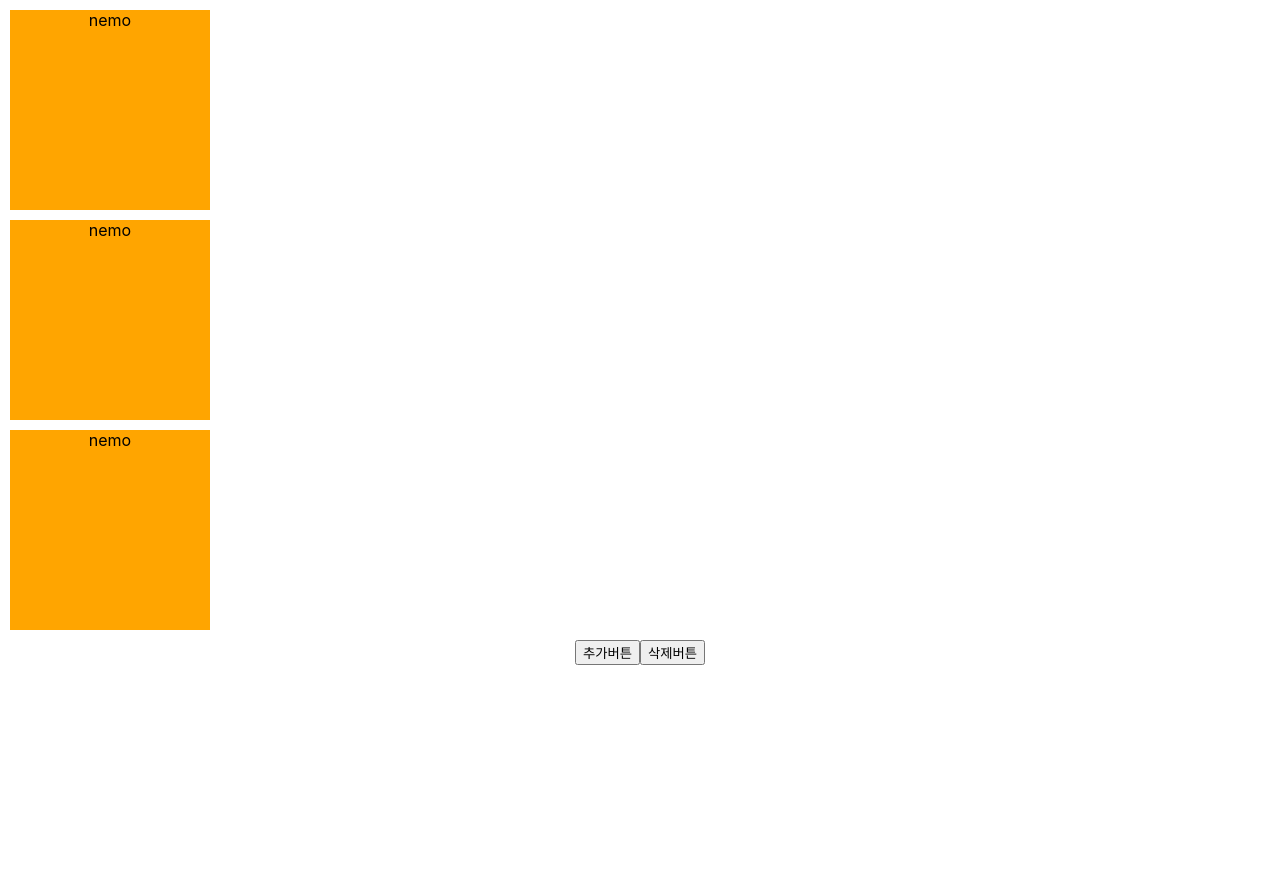
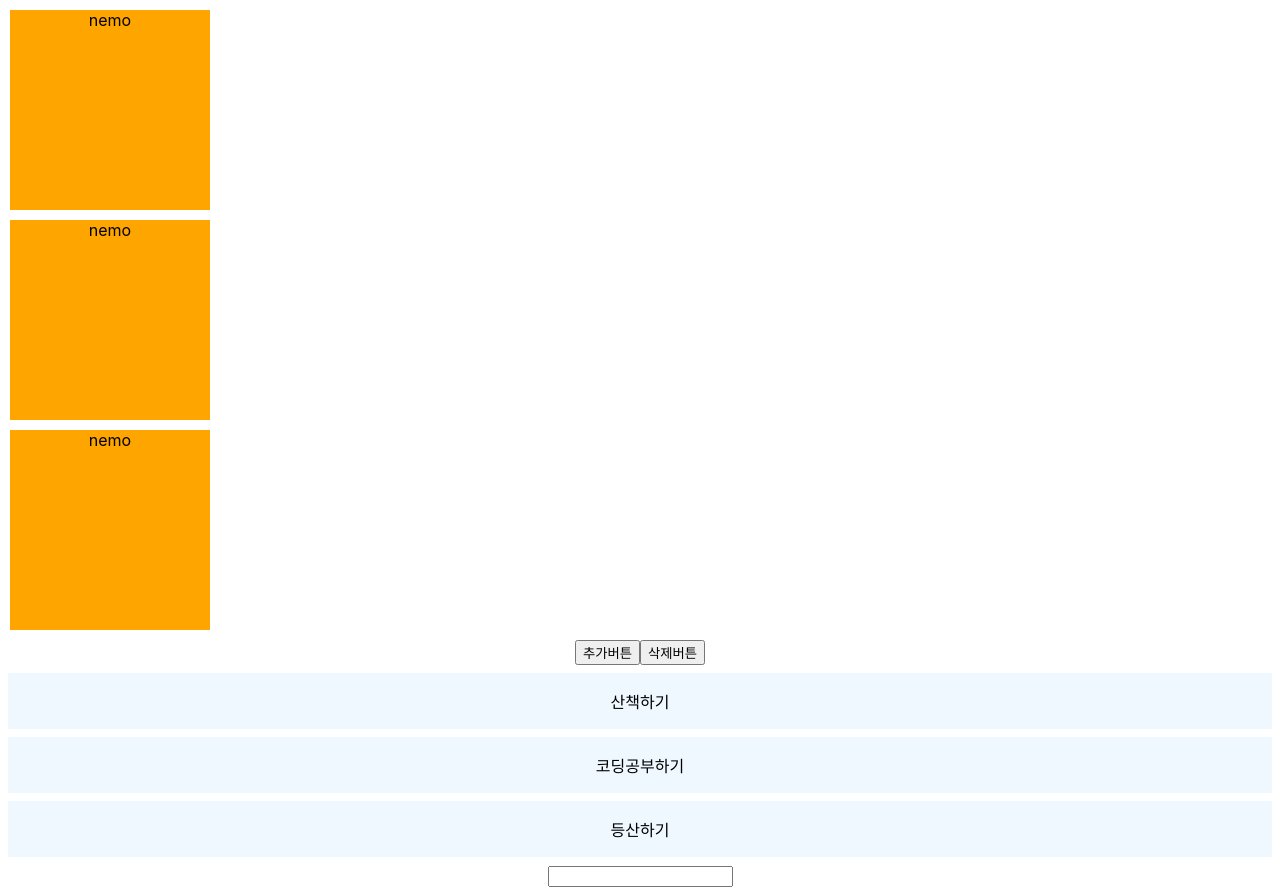
Before and after one commit to JONGGILLee/sparta_react_mytest4, a React (Create React App) app: page / in a window 1280 px wide. Before the commit the page ends 800 px from the top, so only its background shows below. Built offline with nearby package versions, Linux system fonts and the light colour scheme.

Commit message:
2-10강 useRef 라는 리액트 훅을 이용해 돔 요소 가져오기

```diff
--- a/package.json
+++ b/package.json
@@ -9,6 +9,7 @@
     "react": "^18.0.0",
     "react-dom": "^18.0.0",
     "react-scripts": "5.0.0",
+    "styled-components": "^5.3.5",
     "web-vitals": "^2.1.0"
   },
   "scripts": {
--- a/src/App.js
+++ b/src/App.js
@@ -1,12 +1,19 @@
 import "./App.css";
 import React from "react";
+import styled from "styled-components";
 import Nemo from "./Nemo";
+import Button from "./Button";
+
+const list = ["산책하기", "코딩공부하기", "등산하기"];
 
 const App = () => {
   return (
-    <div className="App">
-      <Nemo />
-    </div>
+    <>
+      <div className="App">
+        <Nemo />
+        <Button list={list} />
+      </div>
+    </>
   );
 };
 
--- a/src/Button.js
+++ b/src/Button.js
@@ -1,7 +1,41 @@
 import React from "react";
+import styled from "styled-components";
 
-const Button = () => {
-  return null;
+const Button = ({ list }) => {
+  const my_lists = list;
+  const my_wrap = React.useRef(null);
+
+  console.log(my_wrap); // 콘솔로 확인해봐요!
+
+  window.setTimeout(() => {
+    // 1초 뒤에는?!
+    console.log(my_wrap);
+  }, 1000);
+  return (
+    <>
+      <div ref={my_wrap}>
+        {my_lists.map((list, index) => {
+          return <ItemStyle key={index}>{list}</ItemStyle>;
+        })}
+      </div>
+
+      <div align="center">
+        <input
+          type="text"
+          ref={my_wrap}
+          onChange={() => {
+            console.log(my_wrap.current.value);
+          }}
+        />
+      </div>
+    </>
+  );
 };
 
+const ItemStyle = styled.div`
+  padding: 16px;
+  margin: 8px;
+  background-color: aliceblue;
+`;
+
 export default Button;
```
Also changed, not shown: 1 other file (tests, documents, lock files or other folders).
